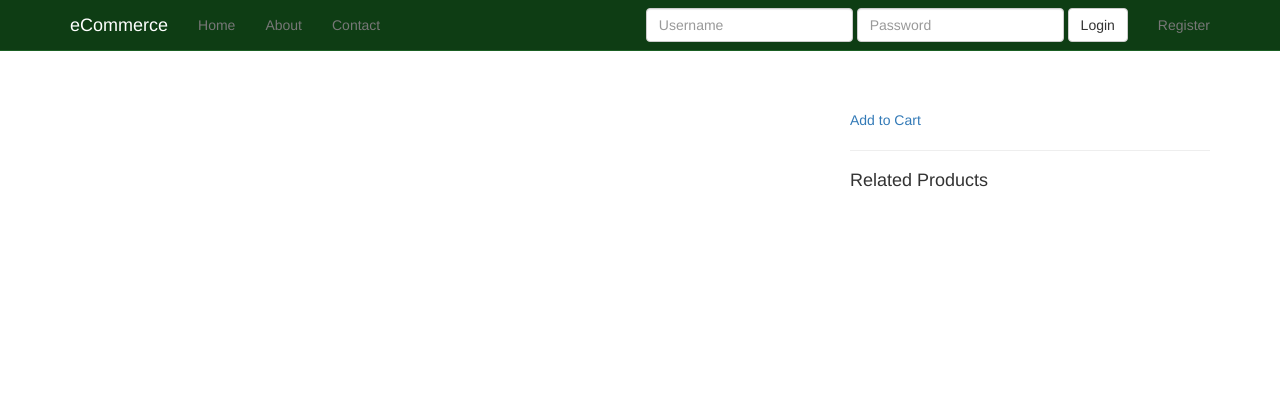
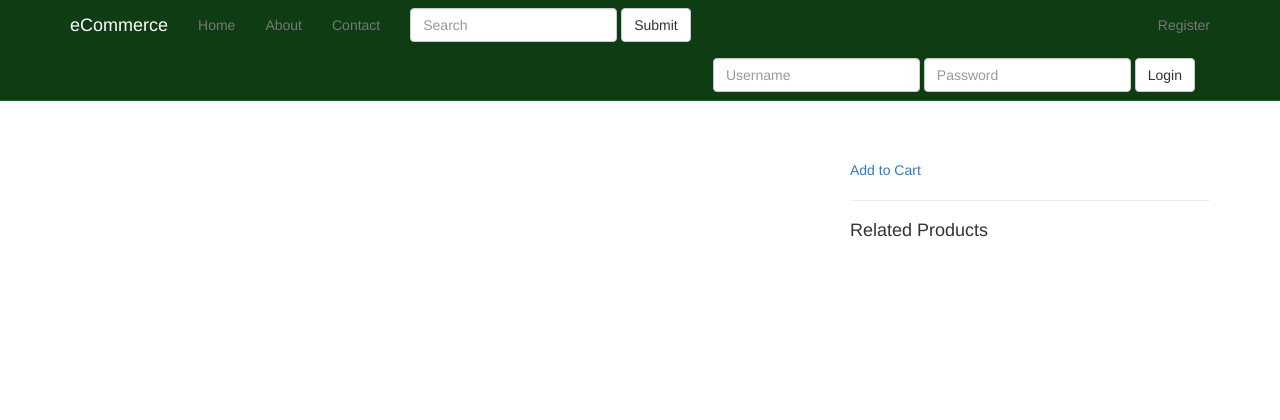
Before and after one commit to om4rezz/ecommerce-django, a Django app: template products/templates/products/product_detail.html in a window 1280 px wide. Shown: the top 420 px of the page. Run offline with Django 3.2, Linux system fonts and the light colour scheme; the template is opened without the code that fills it, so the values that code supplies are empty; some libraries are stand-ins or nearby versions.

Commit message:
search query using Q lookup

```diff
--- a/templates/navbar.html
+++ b/templates/navbar.html
@@ -4,7 +4,8 @@
 <nav class="navbar navbar-default navbar-static-top">
     <div class="container">
         <div class="navbar-header">
-          <button type="button" class="navbar-toggle collapsed" data-toggle="collapse" data-target="#navbar" aria-expanded="false" aria-controls="navbar">
+            <button type="button" class="navbar-toggle collapsed" data-toggle="collapse" data-target="#navbar"
+                    aria-expanded="false" aria-controls="navbar">
                 <span class="sr-only">Toggle navigation</span>
                 <span class="icon-bar"></span>
                 <span class="icon-bar"></span>
@@ -17,6 +18,12 @@
                 <li><a href="{% url 'home' %}">Home</a></li>
                 <li><a href="{% url 'about' %}">About</a></li>
                 <li><a href="{% url 'contact' %}">Contact</a></li>
+                <form action="{% url 'products' %}" method="GET" class="navbar-form navbar-left">
+                    <div class="form-group">
+                        <input type="text" name="q" class="form-control" placeholder="Search">
+                    </div>
+                    <button type="submit" class="btn btn-default">Submit</button>
+                </form>
                 <!-- <li class="dropdown">
                   <a href="#" class="dropdown-toggle" data-toggle="dropdown" role="button" aria-expanded="false">Dropdown <span class="caret"></span></a>
                   <ul class="dropdown-menu" role="menu">
@@ -43,10 +50,10 @@
             {% if not request.user.is_authenticated and not "/accounts/login" in request.get_full_path %}
             <form class='navbar-form navbar-right' method='POST' action='{% url "auth_login" %}'>{% csrf_token %}
                 <div class='form-group'>
-                  <input type='text' class='form-control' name='username' placeholder='Username' />
+                    <input type='text' class='form-control' name='username' placeholder='Username'/>
                 </div>
                 <div class='form-group'>
-                  <input type='password' class='form-control' name='password' placeholder='Password' />
+                    <input type='password' class='form-control' name='password' placeholder='Password'/>
                 </div>
                 <button type='submit' class='btn btn-default'>Login</button>
             </form>
```
Also changed, not shown: products/views.py (+22 -1 lines), 1 other file. Lines whose indentation alone changed are shown as unchanged.
